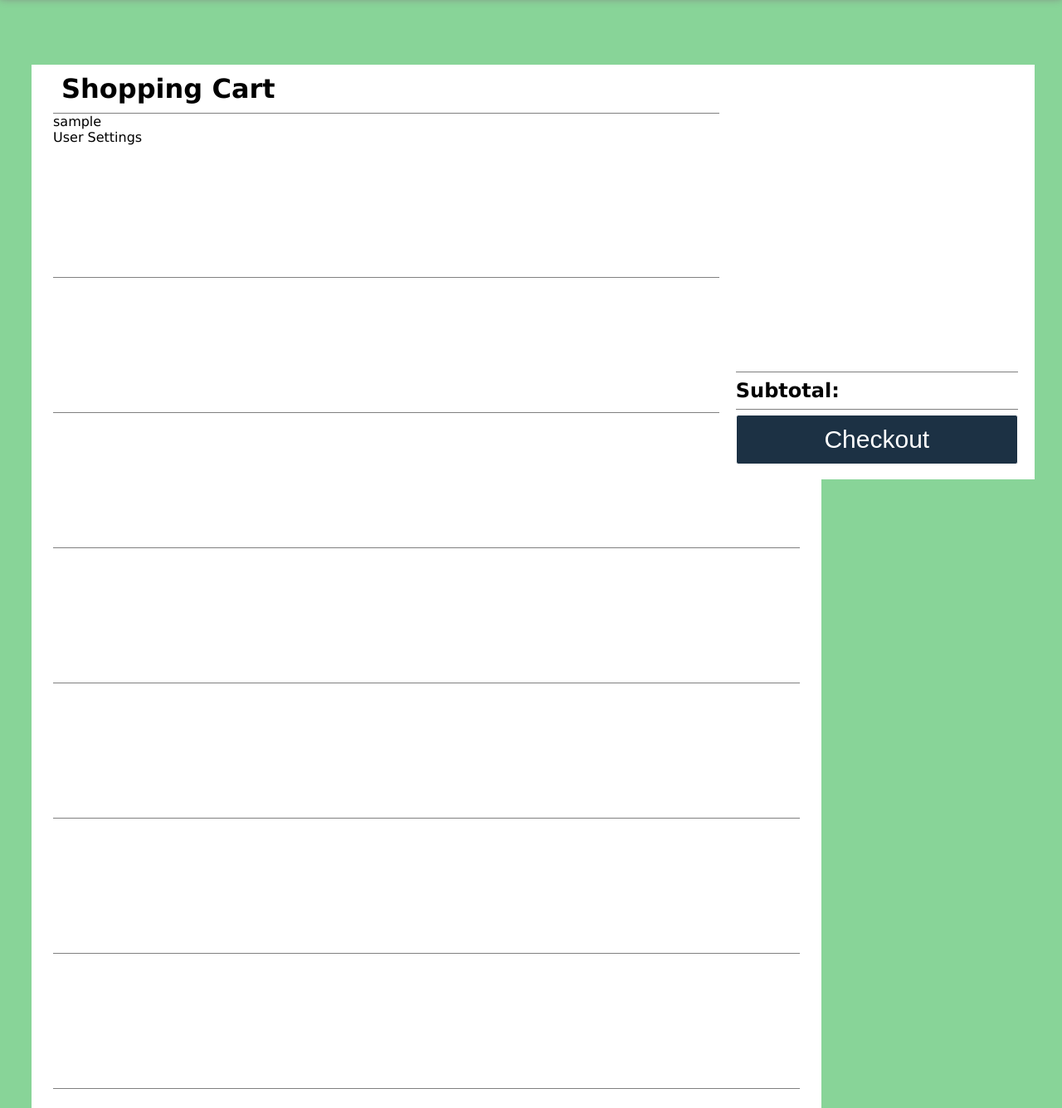
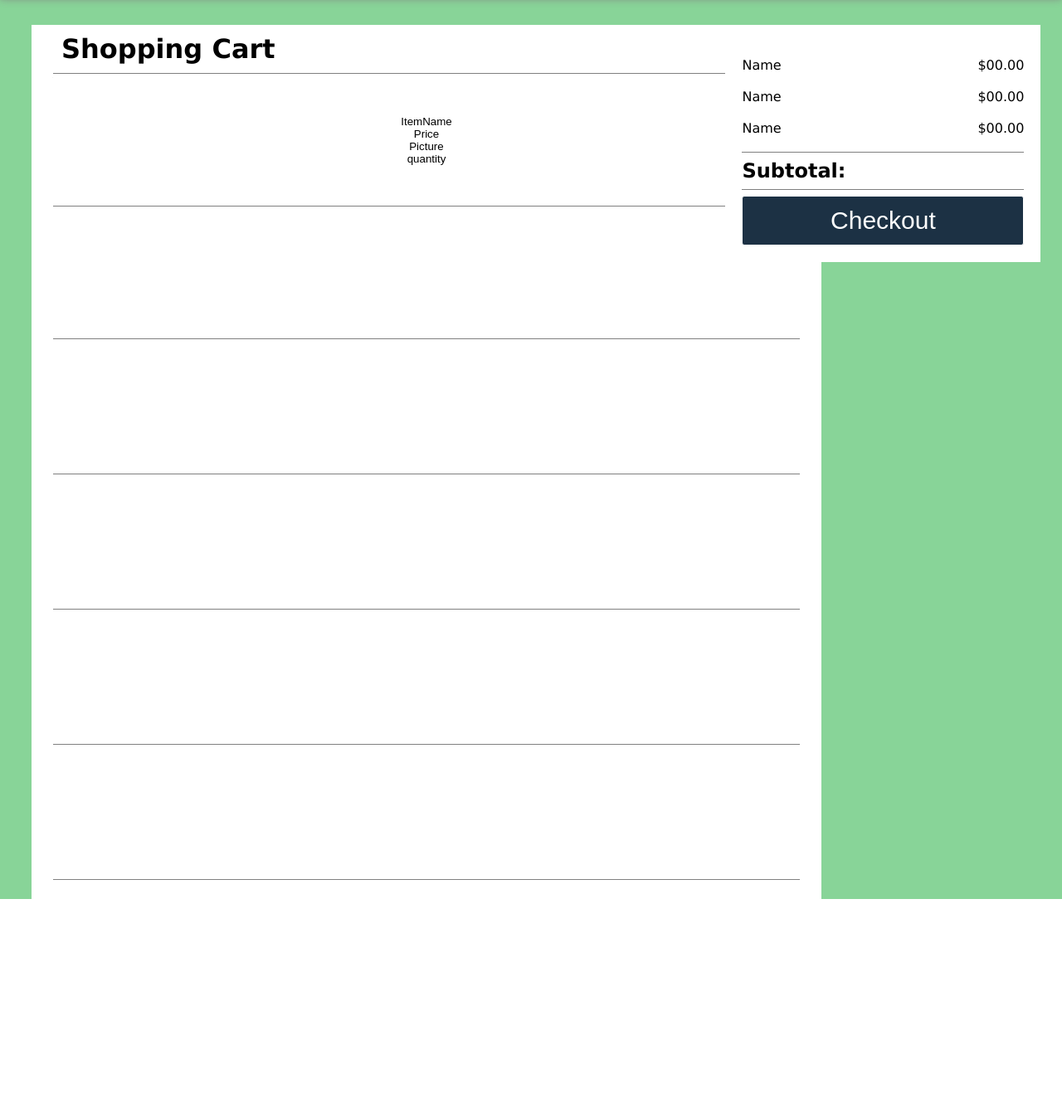
Before and after one commit to venajustin/OnlineFoodStore, a PHP site: template templates/cart.php in a window 1280 px wide. Shown: the part 82-1418 px from the top of the page at 83% size. After the commit the page ends 1166 px from the top, so only its background shows below. Run offline with PHP 8.4, Linux system fonts and the light colour scheme; the template is opened without the code that fills it, so the values that code supplies are empty; the visitor is signed in with stand-in values (Sample User, id 1).

Commit message:
cart stuff

```diff
--- a/templates/cart.php
+++ b/templates/cart.php
@@ -1,12 +1,14 @@
 <!DOCTYPE html>
 <html lang="en" dir="ltr">
-		<?php
-			if (isset($_SESSION["username"])) {
-				echo $_SESSION["username"] . "<br>User Settings";
-			} else {
-				header('Location: '.$uri.'/OnlineFoodStore/templates/login.php');
-			}
-		?>
+	<?php
+		session_start();
+		unset($_SESSION["signup_error"]);
+		unset($_SESSION["login_error"]);
+
+		if (!isset($_SESSION["username"])) {
+			header('Location: '.$uri.'/OnlineFoodStore/templates/login.php');
+		}
+	?>
     <head>
         <meta charset="utf-8">
         <title>Online Food Store</title>
@@ -36,7 +38,7 @@
 					<svg xmlns="http://www.w3.org/2000/svg" viewBox="0 0 100 100" fill="none" x="0px" y="0px"><path fill="currentColor" fill-rule="evenodd" clip-rule="evenodd" d="M18.2001 21.9854C18.2001 20.3285 19.5432 18.9854 21.2001 18.9854H28.0777C29.4325 18.9854 30.6192 19.8934 30.9733 21.2011L33.6329 31.0212H78.7999C79.7022 31.0212 80.5565 31.4273 81.1262 32.1269C81.6959 32.8266 81.9205 33.7455 81.7377 34.629L76.5795 59.5604C76.3193 60.8178 75.2879 61.7702 74.0138 61.9295L39.6259 66.228C38.1424 66.4134 36.7489 65.4784 36.3581 64.0354L25.7821 24.9854H21.2001C19.5432 24.9854 18.2001 23.6422 18.2001 21.9854ZM35.2579 37.0212L41.468 59.951L71.139 56.2421L75.1157 37.0212H35.2579ZM45.5 73.0073C44.6716 73.0073 44 73.6789 44 74.5073C44 75.3357 44.6716 76.0073 45.5 76.0073C46.3284 76.0073 47 75.3357 47 74.5073C47 73.6789 46.3284 73.0073 45.5 73.0073ZM38 74.5073C38 70.3652 41.3579 67.0073 45.5 67.0073C49.6421 67.0073 53 70.3652 53 74.5073C53 78.6495 49.6421 82.0073 45.5 82.0073C41.3579 82.0073 38 78.6495 38 74.5073ZM69.4999 73.0073C68.6715 73.0073 67.9999 73.6789 67.9999 74.5073C67.9999 75.3357 68.6715 76.0073 69.4999 76.0073C70.3284 76.0073 70.9999 75.3357 70.9999 74.5073C70.9999 73.6789 70.3284 73.0073 69.4999 73.0073ZM62 74.5073C62 70.3652 65.3578 67.0073 69.4999 67.0073C73.6421 67.0073 76.9999 70.3652 76.9999 74.5073C76.9999 78.6495 73.6421 82.0073 69.4999 82.0073C65.3578 82.0073 62 78.6495 62 74.5073Z" fill="black"/></svg>
 				</a>
 
-            	<a style = "float: right;"  class="cart" href="https://localhost/OriginalFoodStore/OFSXammp/OnlineFoodStore/routes/account_link.php"><?php
+            	<a style = "float: right;"  class="cart" href="../routes/account_link.php"><?php
 					if (isset($_SESSION["username"])) {
 						echo $_SESSION["username"] . "<br>User Settings";
 					} else {
@@ -45,18 +47,27 @@
 				?></a>
         </div>
 
-		<div name="cartContainer" style="z-index:-1; height: fit-content; position: absolute; left: 3%; top: 20%; background-color: white; padding-left: 2%; padding-right: 2%; padding-bottom: 20px; margin-bottom: 500px;">
+		<div name="cartContainer" style="z-index:-1; min-height: 160px; height: fit-content; position: absolute; left: 3%; top: 14%; background-color: white; padding-left: 2%; padding-right: 2%; padding-bottom: 20px; margin-bottom: 500px;">
 			<div style="padding: 10px; width: 900px; border: none; background-color: white; border-bottom: 1px solid grey;">
 				<h1>Shopping Cart</h1>
 			</div>
-
+			<div style="position: absolute; z-index: -100">
+				<?php
+					if (isset($_SESSION["username"])) {
+						echo "<h2>Your cart is empty</h2>";
+					}
+				?>
+			</div>
 			<ul class="cart" id="cart">
 				<?php
-					if (isset($_SESSION["username"])) {
-						echo $_SESSION["username"] . "<br>User Settings";
-					} else {
-						echo "<h2>No items in cart</h2>";
-					}
+					//foreach ($array as $name ) {
+						echo "
+							<li>
+								<button class='cartTile'>
+								ItemName<br>Price<br>Picture<br>quantity
+								</button>
+							</li>";
+					//}
 				?>
 				<li>
 					<button class="cartTile">
@@ -83,31 +94,60 @@
 
 					</button>
 				</li>
-				<li>
-					<button class="cartTile">
 
-					</button>
-				</li>
-				<li>
-					<button class="cartTile">
-
-					</button>
-				</li>
 			</ul>
 		</div>
 
 		</div>
-		<ul class="checkoutColumn" id="checkoutColumn" style="position:fixed; background-color: none; right: 2%; top: 20%; width: fit-content; height: fit-content;">
-			<li style="list-style-type: none">
-				<div class="reciept" style="padding: 20px; position: relative; background-color: white; right: 2%; top: 20%; width: 380px; height: 500px">
-					<div style="padding-top: 8px; position: relative; height: 45px; border-top: 1px solid grey; top: 76%">
+				<div class="reciept" style="padding: 20px; position: fixed; background-color: white; right: 2%; top: 14%; width: 380px; height: fit-content">
+					<ul style="list-style-type: none; width: 340px; height:fit-content; position: fixed; text-align: right">
+						<?php
+							//foreach ($array as $price ) {
+								echo "
+									<li>
+										<br>
+										$00.00
+									</li>";
+							//}
+						?>
+						<li>
+							<br>
+							$00.00
+						</li>
+						<li>
+							<br>
+							$00.00
+						</li>
+					</ul>
+					<ul style="list-style-type: none;width: 340px; height:fit-content; position: relative; text-align: left">
+						<?php
+							//foreach ($array as $name ) {
+								echo "
+									<li>
+										<br>
+										Name
+									</li>";
+							//}
+						?>
+						<li>
+							<br>
+							Name
+						</li>
+						<li>
+							<br>
+							Name
+						</li>
+					</ul>
+					<br>
+					<div style="padding-top: 8px; position: relative; height: 45px; border-top: 1px solid grey;">
 						<h2>Subtotal:</h2>
 					</div>
-					<div style="position: relative; border-top: 1px solid grey; top: 76%; padding-top: 2%;">
-						<button href=".../checkout/address_details.php" style="border: 1px solid white; font-size: 30px; color: white; background-color: var(--dark);height: 60px; width: 340px; border-radius:3px ;position: relative; ">
+					<div style="position: relative; border-top: 1px solid grey; padding-top: 2%;">
+						<a href="checkout/address_details.php">
+						<button style="border: 1px solid white; font-size: 30px; color: white; background-color: var(--dark);height: 60px; width: 340px; border-radius:3px ;position: relative; ">
 							Checkout</button>
+						</a>
 					</div>
-
 				</div>
 			</li>
 			<li style="list-style-type: none;">
--- a/templates/style.css
+++ b/templates/style.css
@@ -12,8 +12,6 @@ html {
 	font-family: "Lucida Sans", sans-serif;
 	background-color: var(--light-primary);
 }
-
-
 
 * {
 	box-sizing: border-box;
```
